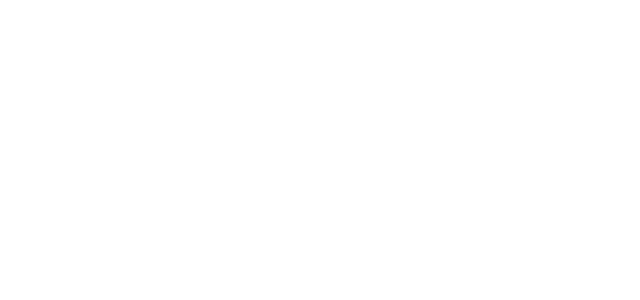
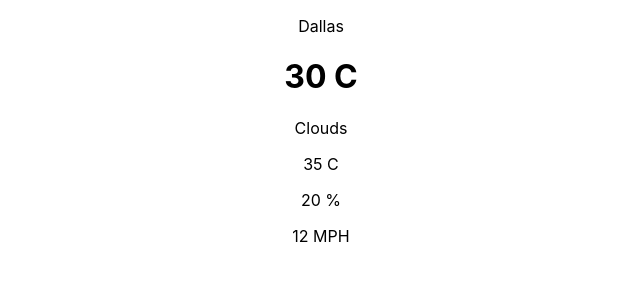
Before and after one commit to AleksandrKompanetc/react-weather-app, a React (Create React App) app: page / in a window 1280 px wide. Shown: the top 300 px of the page, without its empty margins (319-959 px from the left). Built offline with nearby package versions, Linux system fonts and the light colour scheme; the HTML template or start-up script is replaced by a standard one.

Commit message:
added changes in component App

```diff
--- a/src/App.js
+++ b/src/App.js
@@ -7,7 +7,30 @@
   const url = `https://api.openweathermap.org/data/2.5/weather?q=dallas&lat={lat}&lon={lon}&appid=150a49263a5b1ff973b07348fc7e8bda`
   return (
     <div className="App">
-
+      <div className='container'>
+        <div className='top'>
+          <div className='location'>
+            <p>Dallas</p>
+          </div>
+          <div className='temp'>
+            <h1>30 C</h1>
+          </div>
+          <div className='description'>
+            <p>Clouds</p>
+          </div>
+        </div>
+        <div className='bottom'>
+          <div className='feels'>
+            <p>35 C</p>
+          </div>
+          <div className='humidity'>
+            <p>20 %</p>
+          </div>
+          <div className='wind'>
+            12 MPH
+          </div>
+        </div>
+      </div>
     </div>
   );
 }
```
